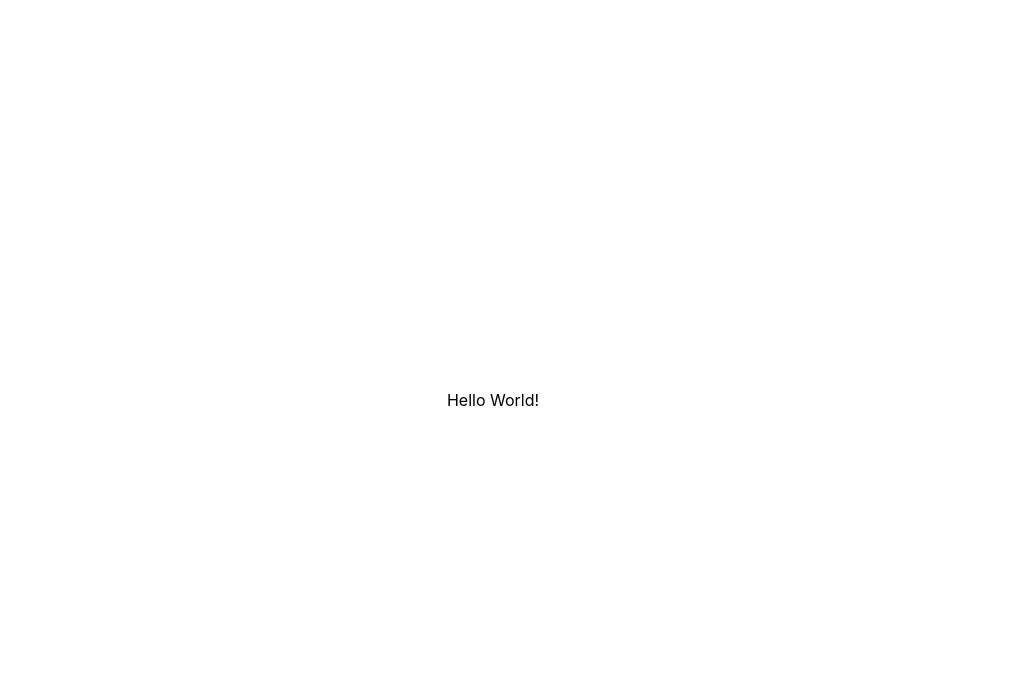
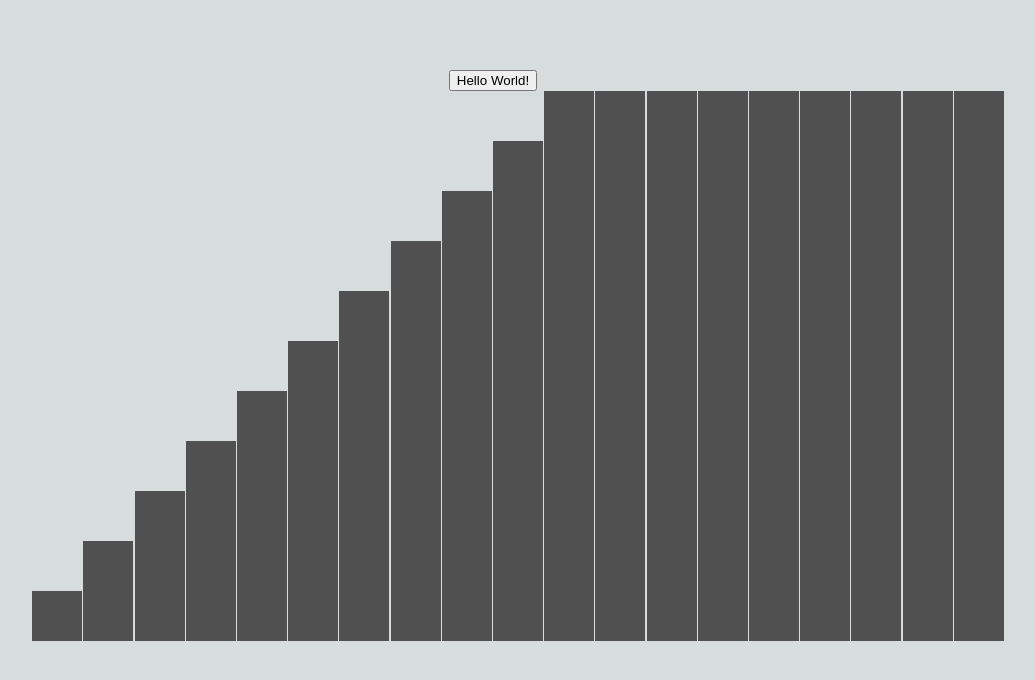
Before and after one commit to iPolyomino/radio-wave, a Next.js app: page / in a window 1280 px wide. Shown: the top 680 px of the page, without its empty margins (147-1182 px from the left). Built offline with nearby package versions, Linux system fonts and the light colour scheme.

Commit message:
create bars

```diff
--- /dev/null
+++ b/components/WaveBar.tsx
@@ -0,0 +1,24 @@
+type Props = {
+  height: number;
+};
+
+const WaveBar: React.FC<Props> = ({ height }) => {
+  const size = 50;
+
+  return (
+    <svg xmlns="http://www.w3.org/2000/svg">
+      {Array.from(Array(height).keys()).map((y) => (
+        <rect
+          key={y}
+          x="0"
+          y={500 - y * size}
+          width={size}
+          height={size}
+          fill="#505050"
+        />
+      ))}
+    </svg>
+  );
+};
+
+export default WaveBar;
--- a/pages/index.tsx
+++ b/pages/index.tsx
@@ -1,9 +1,23 @@
 import type { NextPage } from "next";
+import { useState } from "react";
 import Head from "next/head";
-import Image from "next/image";
 import styles from "../styles/Home.module.css";
+import WaveBar from "../components/WaveBar";
 
 const Home: NextPage = () => {
+  const maxHeight = 10;
+  const barCount = 20;
+
+  const initialState = Array.from(Array(barCount).keys()).map((x) => x);
+  const [heights, setHeights] = useState(initialState);
+
+  const updateHeight = () => {
+    const newHeight = [...heights].map(() =>
+      Math.floor(Math.random() * maxHeight)
+    );
+    setHeights(newHeight);
+  };
+
   return (
     <div className={styles.container}>
       <Head>
@@ -12,7 +26,14 @@ const Home: NextPage = () => {
         <link rel="icon" href="/favicon.ico" />
       </Head>
 
-      <main className={styles.main}>Hello World!</main>
+      <main className={styles.main}>
+        <button onClick={updateHeight}>Hello World!</button>
+        <div className={styles.wavebar}>
+          {heights.map((x, index) => {
+            return <WaveBar key={index.toString()} height={x} />;
+          })}
+        </div>
+      </main>
     </div>
   );
 };
--- a/styles/Home.module.css
+++ b/styles/Home.module.css
@@ -1,5 +1,6 @@
 .container {
   padding: 0 2rem;
+  background-color: #d7dcdc;
 }
 
 .main {
@@ -11,3 +12,9 @@
   justify-content: center;
   align-items: center;
 }
+
+.wavebar {
+  display: flex;
+  max-width: 80vw;
+  height: 80vh;
+}
```
